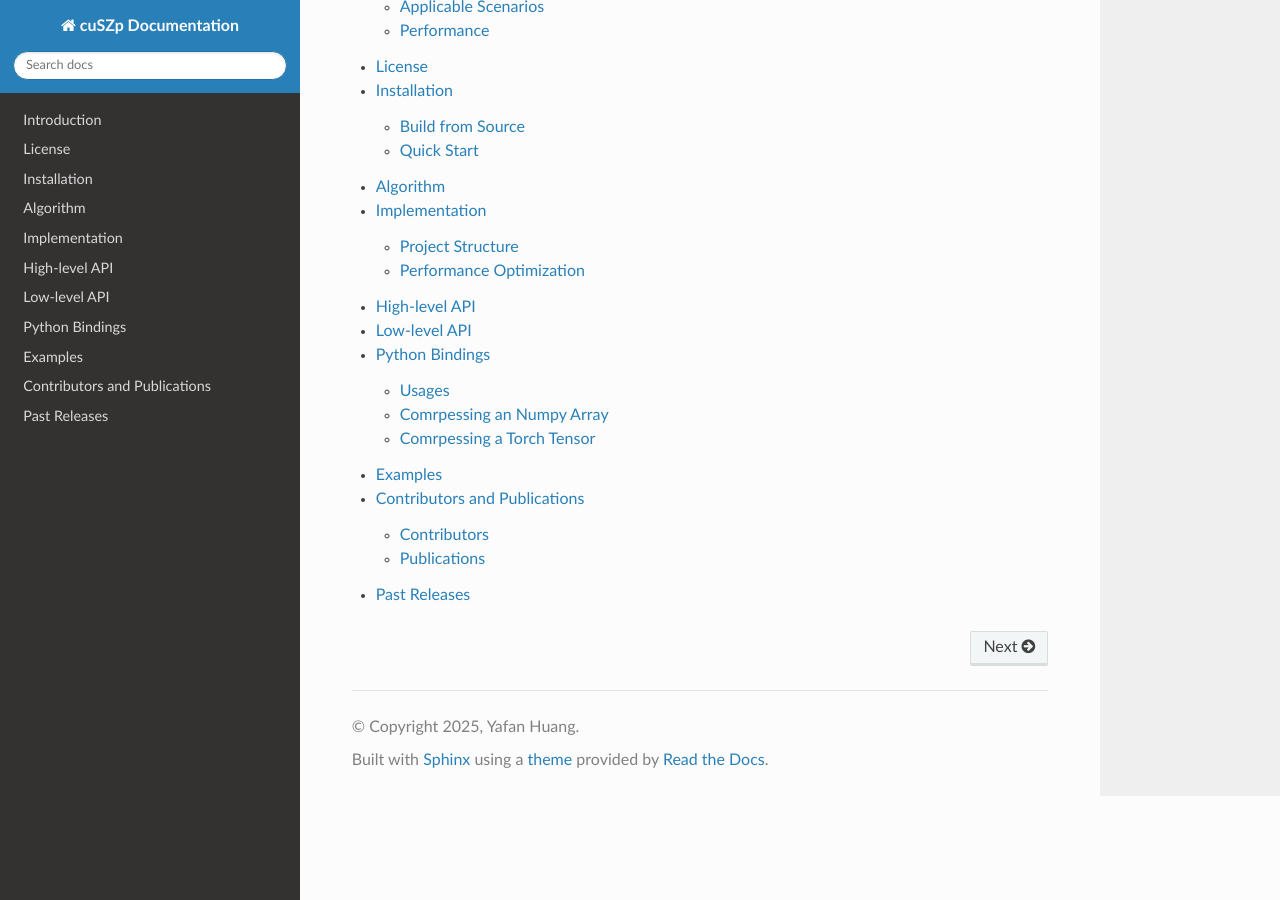
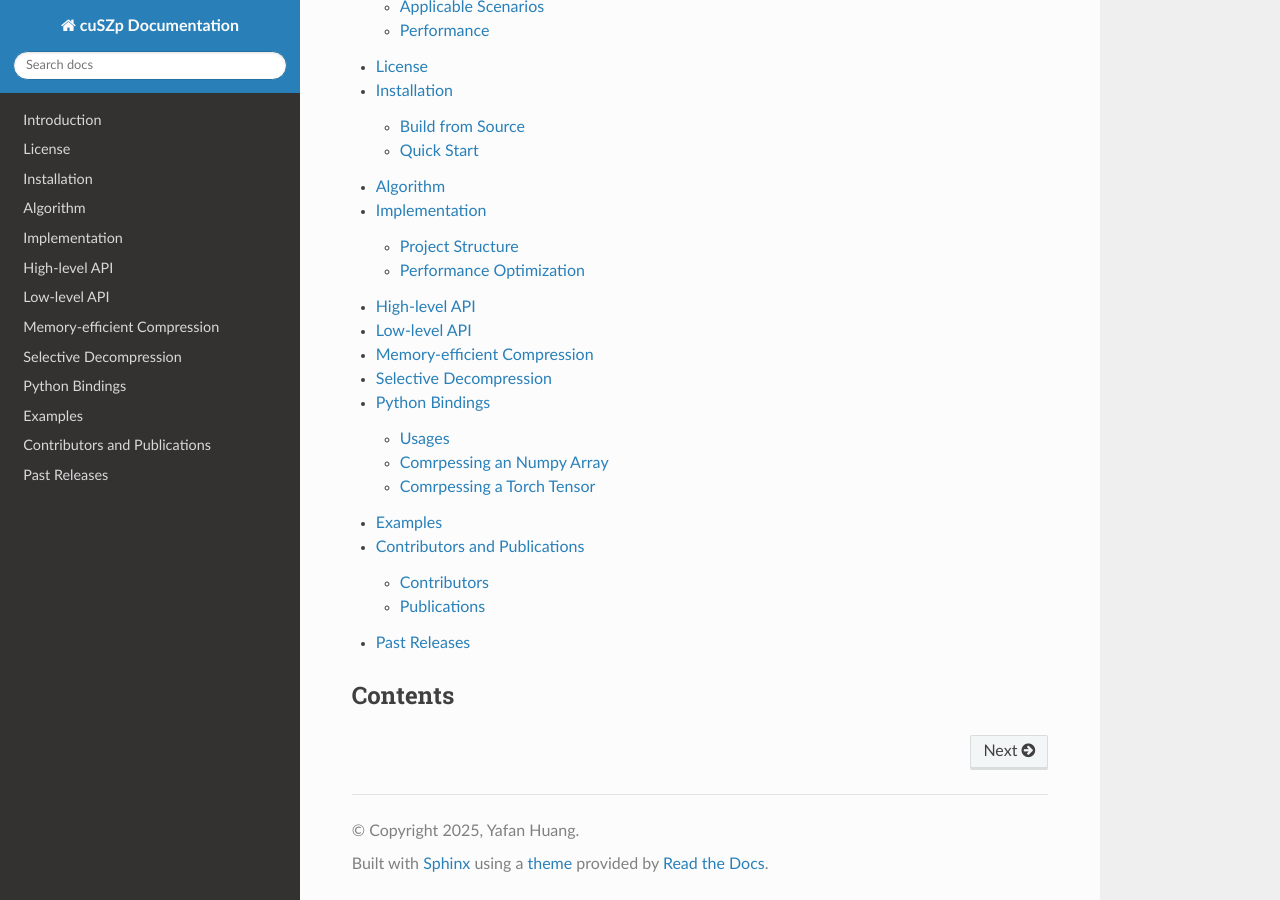
Before and after one commit to hyfshishen/cuSZp-documentation, a Sphinx documentation site: the page built from docs/source/index.rst, in a window 1280 px wide and 900 px high, scrolled down 550 px. Built offline with Sphinx 7.4.7 and the Read the Docs theme 3.1.0, drawn with Linux system fonts in a browser that asks for light colours.

Commit message:
updating

```diff
--- a/docs/source/index.rst
+++ b/docs/source/index.rst
@@ -27,7 +27,12 @@ Contents
    implementation
    high-level-api
    low-level-api
+   memory-efficient-compression
+   selective-decompression
    python-bindings
    examples
    contributors-and-publications
    past-releases
+
+Contents
+--------
--- /dev/null
+++ b/docs/source/memory-efficient-compression.rst
@@ -0,0 +1,2 @@
+Memory-efficient Compression
+=====
--- /dev/null
+++ b/docs/source/selective-decompression.rst
@@ -0,0 +1,2 @@
+Selective Decompression
+=====
```
